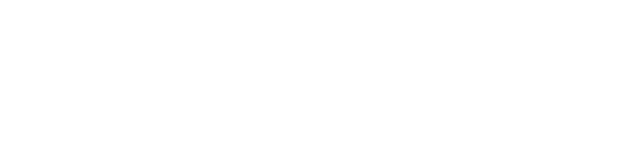
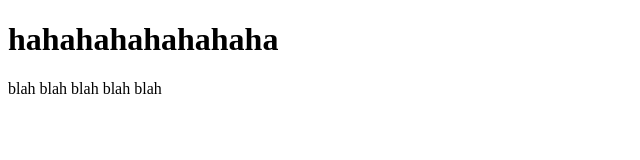
Before and after one commit to HoiJW/repo-testing-, a plain HTML site: page index.html in a window 1280 px wide. Shown: the whole page, without its empty margins (0-640 px from the left). Drawn offline with Linux system fonts and the light colour scheme.

Commit message:
added header

```diff
--- a/index.html
+++ b/index.html
@@ -8,5 +8,10 @@
 </head>
 <body>
 
+  <header>
+    <h1>hahahahahahahaha</h1>
+    <p>blah blah blah blah blah</p>
+
+  </header>
 </body>
 </html>
```
